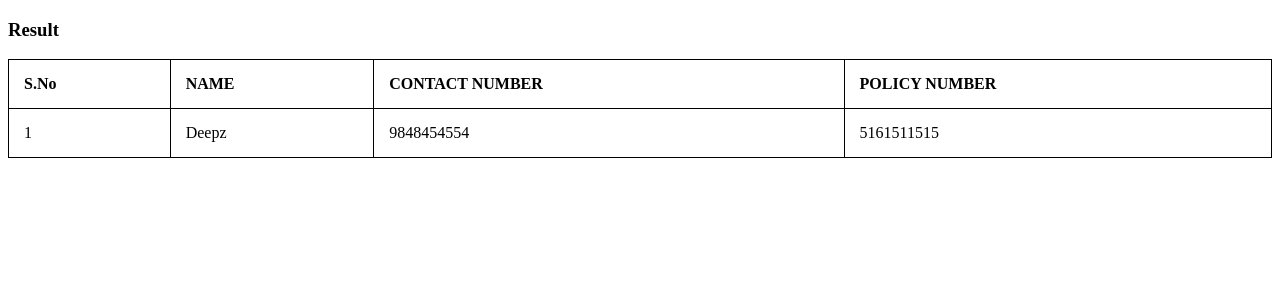
After one commit to Deepz14/pdf-ocr, a Flask app: template templates/table.html in a window 1280 px wide. The commit adds this page. Shown: the top 300 px of the page. Run offline with Flask 2, Linux system fonts and the light colour scheme; the template is opened without the code that fills it, so the values that code supplies are empty.

Commit message:
front-end-changes implemented

```diff
--- /dev/null
+++ b/templates/table.html
@@ -0,0 +1,61 @@
+<!DOCTYPE html>
+<html lang="en">
+<head>
+    <meta charset="UTF-8">
+    <meta http-equiv="X-UA-Compatible" content="IE=edge">
+    <meta name="viewport" content="width=device-width, initial-scale=1.0">
+    <title>PDF EXTRACTION</title>
+</head>
+<style>
+table {
+  width:100%;
+}
+table, th, td {
+  border: 1px solid black;
+  border-collapse: collapse;
+}
+th, td {
+  padding: 15px;
+  text-align: left;
+}
+#t01 tr:nth-child(even) {
+  background-color: #eee;
+}
+#t01 tr:nth-child(odd) {
+ background-color: #fff;
+}
+#t01 th {
+  background-color: black;
+  color: white;
+}
+</style>
+<body>
+    <div>
+        <h3 class="table-title">Result</h3>
+        <table>
+            <tr>
+              <th>S.No</th>
+              <th>NAME</th>
+              <th>CONTACT NUMBER</th>
+              <th>POLICY NUMBER</th>
+            </tr>
+            <tbody>
+              <tr>
+                <td>1</td>
+                <td>Deepz</td>
+                <td>9848454554</td>
+                <td>5161511515</td>
+              </tr>
+              <!-- {% for item in data %}
+                <tr>
+                    <td>{{item[0]}}</td>
+                    <td>{{item[1]}}</td>
+                    <td>{{item[2]}}</td>
+                    <td>{{item[3]}}</td>
+                </tr>
+              {% endfor %} -->
+            </tbody>
+          </table>
+    </div>
+</body>
+</html>
```
Also changed, not shown: templates/file_upload_form.html (+28 -4 lines).
